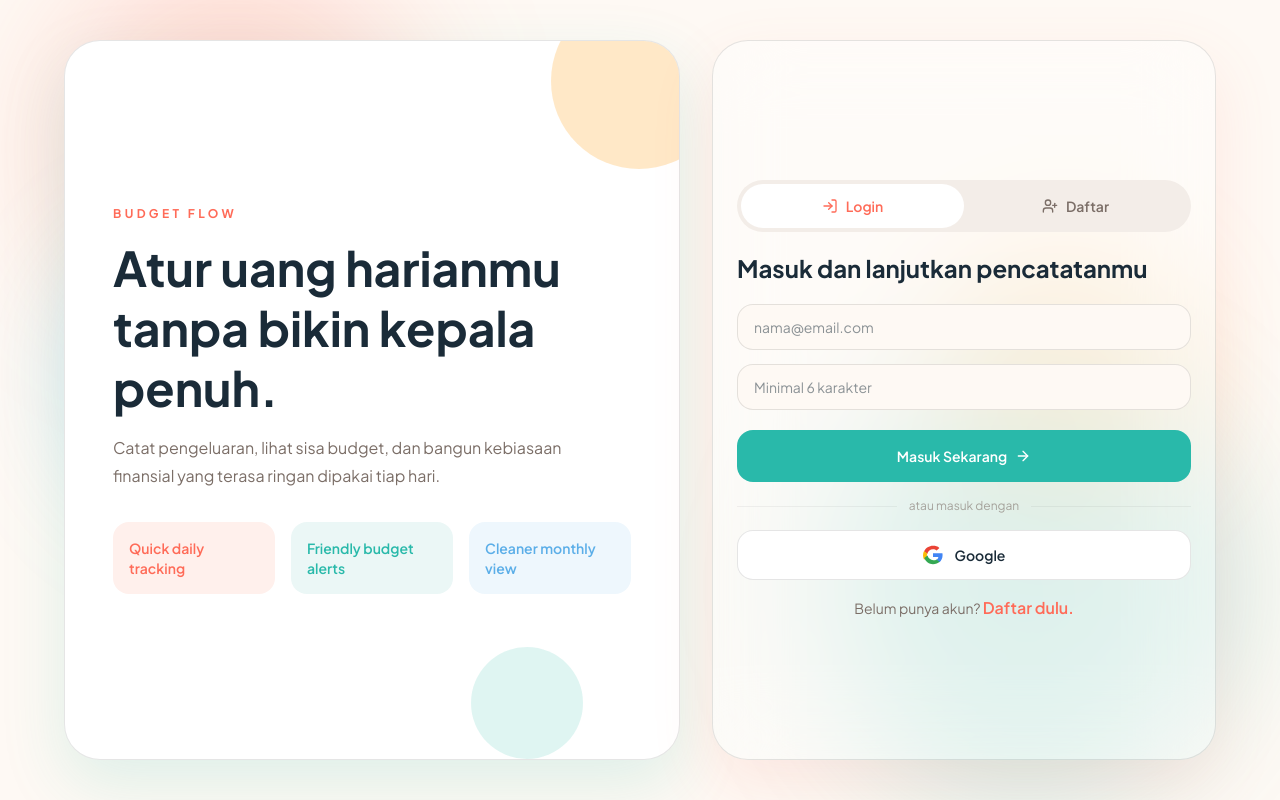
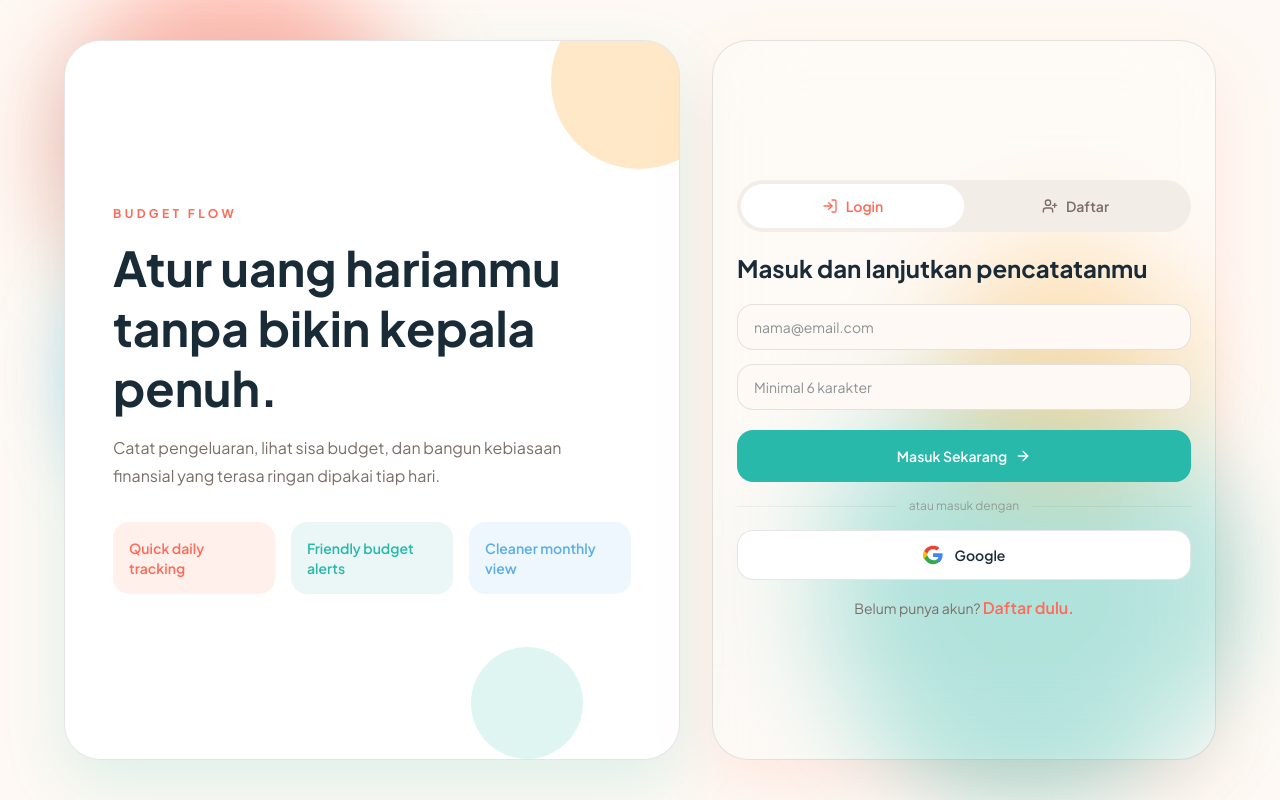
Before and after one commit to ndo-fer/budget-flow, a React (Vite) app in the folder web-figma/: page /auth in a window 1280 px wide. Built offline with nearby package versions, Linux system fonts and the light colour scheme; no server answers; what @capacitor/core would draw is missing.

Commit message:
style(auth): increase blob visibility, decrease blur, and set card opacity to 20%

```diff
--- a/web-figma/src/features/auth/AuthScreen.tsx
+++ b/web-figma/src/features/auth/AuthScreen.tsx
@@ -79,13 +79,13 @@ export default function AuthScreen() {
       {/* Background Blobs */}
       <div className="absolute inset-0 pointer-events-none overflow-hidden z-0">
         {/* Coral Blob */}
-        <div className="absolute top-10 left-10 w-80 h-80 rounded-full bg-[#FF6B58]/25 blur-3xl animate-float-1" />
+        <div className="absolute top-10 left-10 w-80 h-80 rounded-full bg-[#FF6B58]/45 blur-2xl animate-float-1" />
         {/* Teal Blob */}
-        <div className="absolute bottom-10 right-10 w-96 h-96 rounded-full bg-[#29B9AA]/25 blur-3xl animate-float-2" />
+        <div className="absolute bottom-10 right-10 w-96 h-96 rounded-full bg-[#29B9AA]/45 blur-2xl animate-float-2" />
         {/* Orange Blob */}
-        <div className="absolute top-1/3 right-12 w-72 h-72 rounded-full bg-[#FFB347]/25 blur-3xl animate-float-3" />
+        <div className="absolute top-1/3 right-12 w-72 h-72 rounded-full bg-[#FFB347]/45 blur-2xl animate-float-3" />
         {/* Blue Blob */}
-        <div className="absolute bottom-1/3 left-12 w-72 h-72 rounded-full bg-[#5BAEE8]/25 blur-3xl animate-float-4" />
+        <div className="absolute bottom-1/3 left-12 w-72 h-72 rounded-full bg-[#5BAEE8]/45 blur-2xl animate-float-4" />
       </div>
 
       <div className="relative z-10 w-full mx-auto grid min-h-0 lg:min-h-[calc(100vh-5rem)] max-w-6xl gap-8 lg:grid-cols-[1.1fr_0.9fr] lg:items-stretch">
@@ -114,7 +114,7 @@ export default function AuthScreen() {
           </div>
         </section>
 
-        <section className="rounded-[36px] border border-black/10 bg-white/40 backdrop-blur-2xl p-6 shadow-[0_24px_64px_rgba(255,107,88,0.12)] flex flex-col justify-center w-full max-w-md mx-auto lg:max-w-none">
+        <section className="rounded-[36px] border border-black/10 bg-white/20 backdrop-blur-2xl p-6 shadow-[0_24px_64px_rgba(255,107,88,0.12)] flex flex-col justify-center w-full max-w-md mx-auto lg:max-w-none">
           {/* Logo / Branding on Mobile */}
           <div className="mb-4 flex flex-col items-center justify-center lg:hidden">
             <p className="text-xs font-bold uppercase tracking-[0.28em] text-[#FF6B58]">Budget Flow</p>
--- a/web-figma/src/styles/index.css
+++ b/web-figma/src/styles/index.css
@@ -30,16 +30,20 @@
 
 .animate-float-1 {
   animation: float-1 22s infinite ease-in-out;
+  will-change: transform;
 }
 
 .animate-float-2 {
   animation: float-2 26s infinite ease-in-out;
+  will-change: transform;
 }
 
 .animate-float-3 {
   animation: float-3 20s infinite ease-in-out;
+  will-change: transform;
 }
 
 .animate-float-4 {
   animation: float-4 24s infinite ease-in-out;
+  will-change: transform;
 }
```
